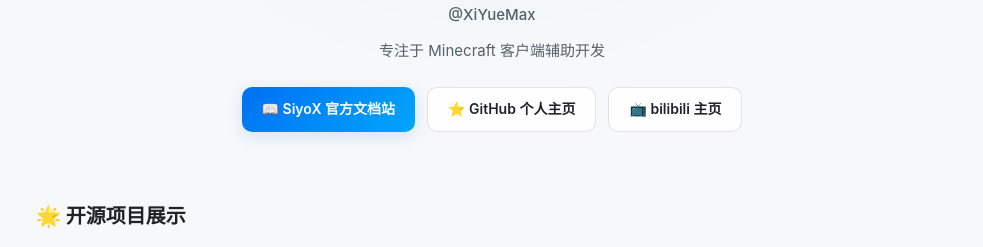
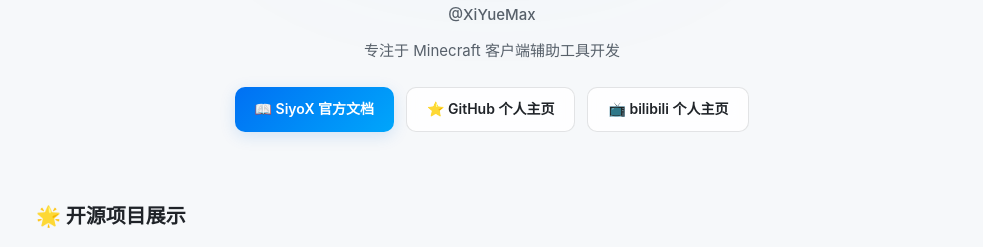
Before and after one commit to XiYueMax/XiYueMax.github.io, a website: page index.html in a window 1280 px wide. Shown: the part 320-567 px from the top of the page, without its empty margins (148-1131 px from the left). Drawn offline with Linux system fonts and the light colour scheme.

Commit message:
Update profile bio and link text in index.html

```diff
--- a/index.html
+++ b/index.html
@@ -396,17 +396,17 @@
       </div>
       <h1 class="profile-name">XiYue.</h1>
       <p class="profile-handle">@XiYueMax</p>
-      <p class="profile-bio">专注于 Minecraft 客户端辅助开发</p>
+      <p class="profile-bio">专注于 Minecraft 客户端辅助工具开发</p>
 
       <div class="profile-links">
         <a href="https://xiyuemax.github.io/SiyoX-Docs/" target="_blank" class="action-btn action-btn-primary">
-          📖 SiyoX 官方文档站
+          📖 SiyoX 官方文档
         </a>
         <a href="https://github.com/XiYueMax" target="_blank" class="action-btn action-btn-secondary">
           ⭐️ GitHub 个人主页
         </a>
         <a href="https://space.bilibili.com/3494362705038117/upload/video" target="_blank" class="action-btn action-btn-secondary">
-          📺 bilibili 主页
+          📺 bilibili 个人主页
         </a>
       </div>
     </section>
```
